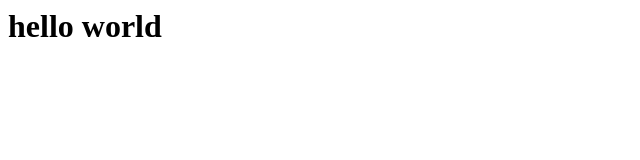
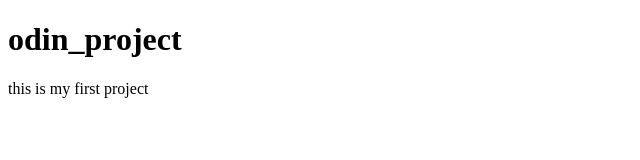
Before and after one commit to Nooria150/odin_project, a plain HTML site: page index.html in a window 1280 px wide. Shown: the whole page, without its empty margins (0-640 px from the left). Drawn offline with Linux system fonts and the light colour scheme.

Commit message:
added some heading

```diff
--- a/index.html
+++ b/index.html
@@ -1 +1,15 @@
-<h1>hello world</h1>
+<!DOCTYPE html>
+<html lang="en">
+    <head>
+    <meta charset="UTF-8">
+    <meta name="viewport" content="width=device-width,intial-scale=1.0">
+    <meta http-equiv="X-UA-Compatible" content="ie=edge">
+    <title>odin_project</title>
+    </head>
+    <body>
+        <h1>odin_project</h1>
+        <p>this is my first project</p>
+
+
+    </body>
+</html>
```
